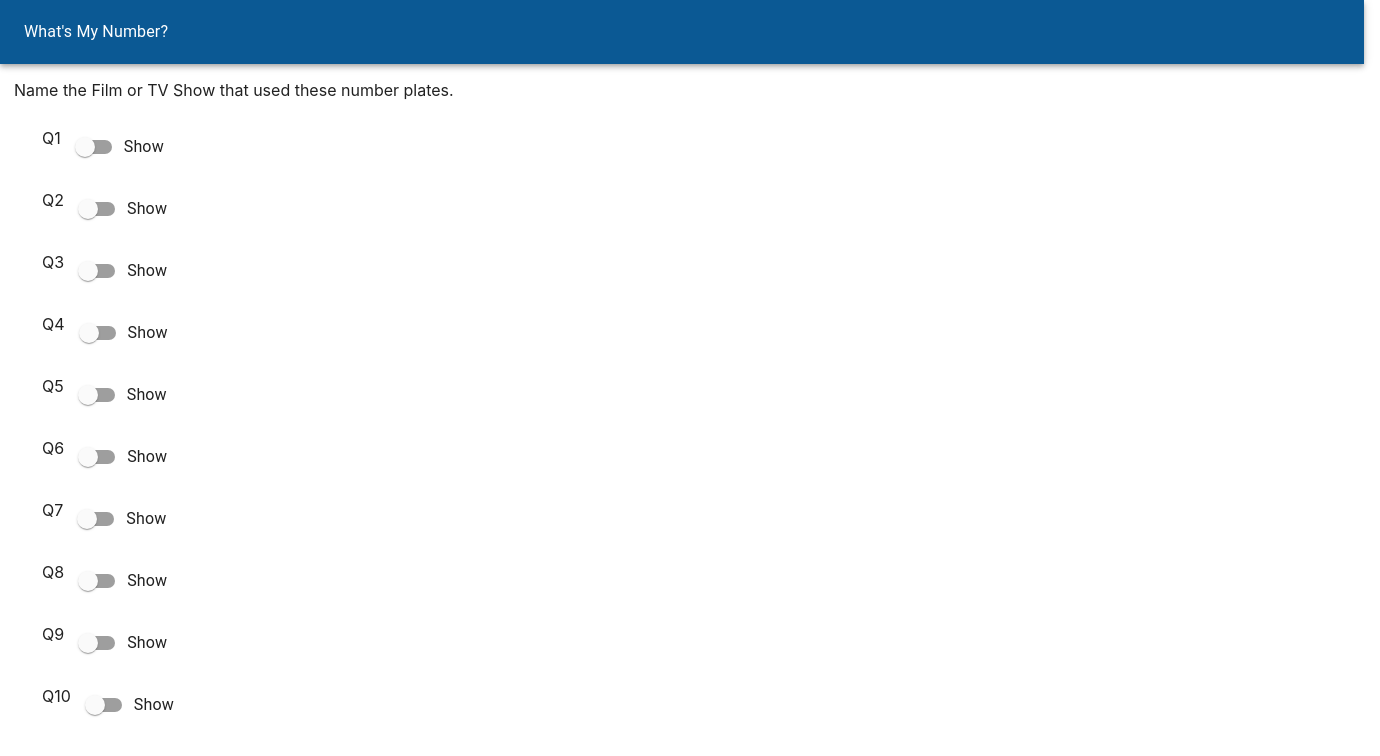
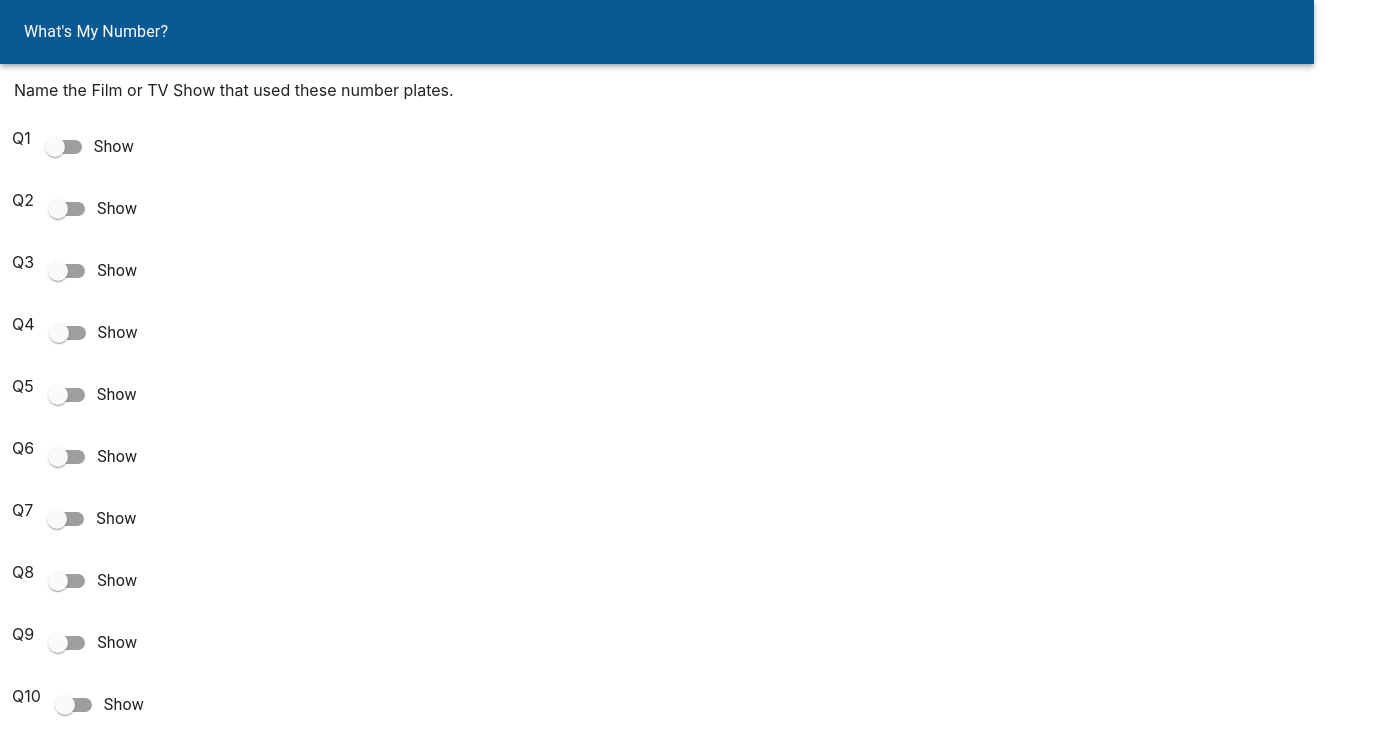
Before and after one commit to snerks/mui-transition-01, a React (Create React App) app: page / in a window 1280 px wide. Shown: the top 756 px of the page, 1380 px wide, since content can reach past the window. Built offline with nearby package versions, Linux system fonts and the light colour scheme.

Commit message:
Tweak Margins

```diff
--- a/src/components/Home.tsx
+++ b/src/components/Home.tsx
@@ -65,7 +65,7 @@ const Home: React.FC<Props> = ({ isDarkMode, setIsDarkMode }) => {
                 Name the Film or TV Show that used these number plates.
               </Grid>
               <Grid
-                style={{ margin: "0 30px" }}
+                style={{ margin: "0 10px 0 0" }}
                 item
                 container
                 direction="column"
```
